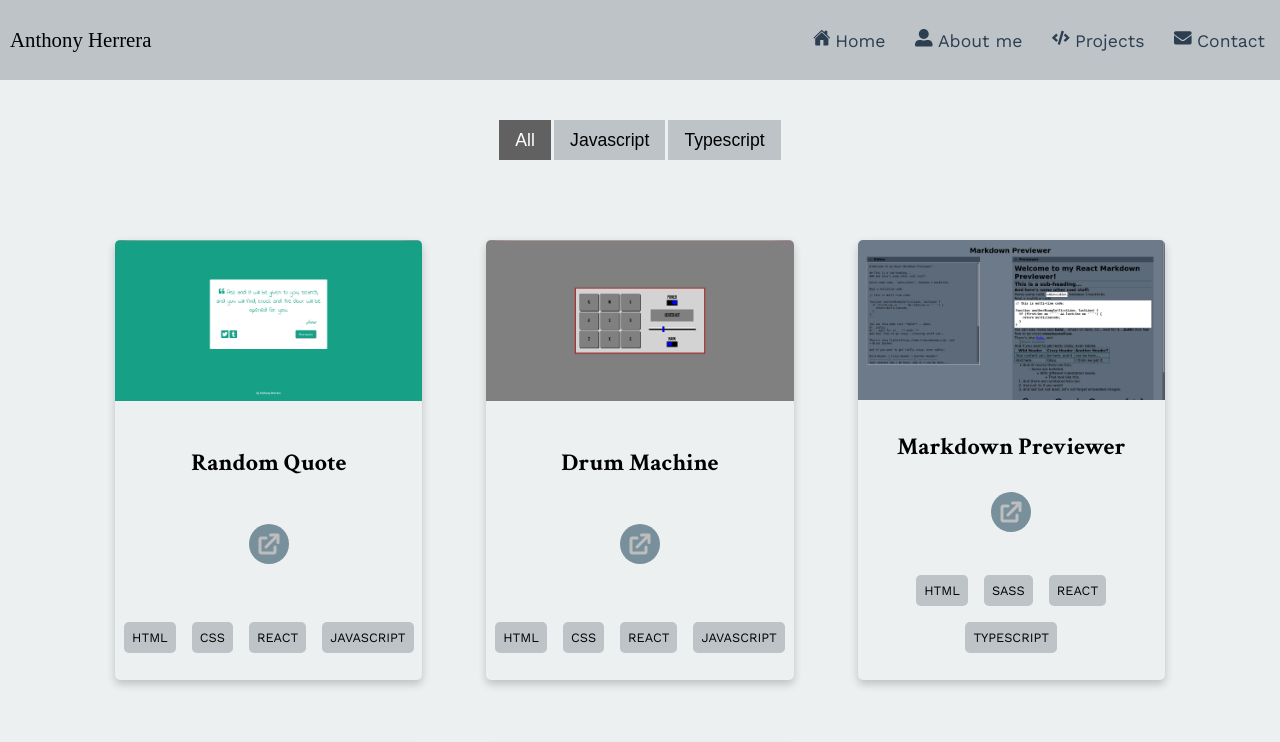
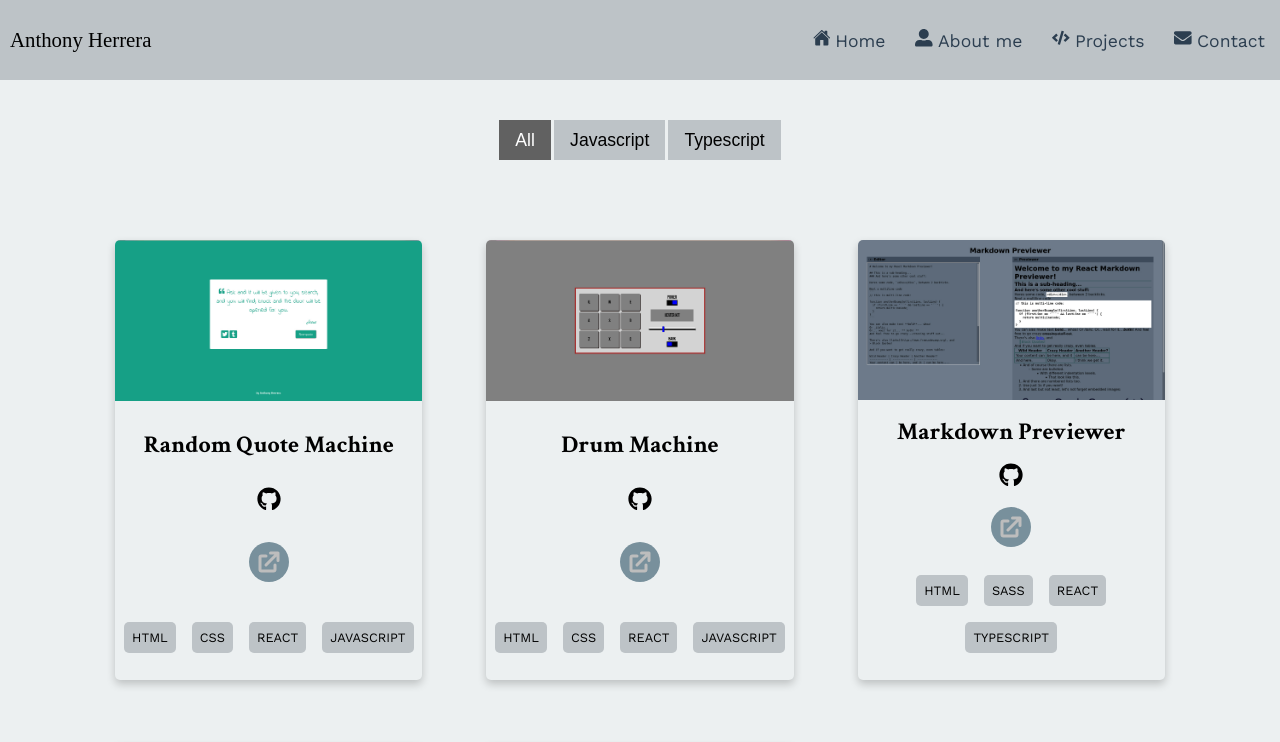
Before and after one commit to anthoHerrera/portfolio, a React app: page /projects in a window 1280 px wide. Shown: the top 742 px of the page. Built offline with nearby package versions, Linux system fonts and the light colour scheme.

Commit message:
update urls of personal projects

```diff
--- a/src/css/Projects.scss
+++ b/src/css/Projects.scss
@@ -66,6 +66,13 @@
             }
 
             a {
+                .icon__repo {
+                    font-size: 1.5rem;
+                    color: black;
+                }
+            }
+
+            a {
                 .icon__project {
                     font-size: 2.5rem;
                     color: #bdbdbd;
--- a/src/pages/Contact.tsx
+++ b/src/pages/Contact.tsx
@@ -37,7 +37,7 @@ function Contact() {
                         <a
                             href="https://github.com/anthoHerrera"
                             title="Github"
-                            target="__blank"
+                            target="_blank"
                         >
                             <FaGithub className="icon__github" />
                         </a>
@@ -46,7 +46,7 @@ function Contact() {
                         <a
                             href="https://www.codewars.com/users/anthoHerrera"
                             title="Codewars"
-                            target="__blank"
+                            target="_blank"
                         >
                             <SiCodewars className="icon__codewars" />
                         </a>
@@ -55,7 +55,7 @@ function Contact() {
                         <a
                             href="https://www.linkedin.com/in/anthony-herrera-cruz-43b620172/"
                             title="Linkedin"
-                            target="__blank"
+                            target="_blank"
                         >
                             <FaLinkedin className="icon__linkedlin" />
                         </a>
--- a/src/pages/Project.tsx
+++ b/src/pages/Project.tsx
@@ -1,10 +1,12 @@
 import React from "react";
 import { HiExternalLink } from "react-icons/hi";
+import { FaGithub } from "react-icons/fa";
 
 interface projectProps {
     imgUrl: string;
     title: string;
     projectUrl: string;
+    app_url?:string;
     labels: string[];
 }
 
@@ -14,8 +16,18 @@ function Project(props: projectProps) {
             <article className="project__container">
                 <img src={props.imgUrl} alt="project__image" />
                 <div className="name__project">{props.title}</div>
+
                 <a
                     href={props.projectUrl}
+                    title="Github"
+                    target="_blank"
+                    rel="noopener noreferrer"
+                >
+                    {" "}
+                    <FaGithub className="icon__repo" />
+                </a>
+                <a
+                    href={props.app_url}
                     target="_blank"
                     rel="noopener noreferrer"
                 >
@@ -25,9 +37,13 @@ function Project(props: projectProps) {
 
                 <div className="labels">
                     {props.labels.map((item, i) => (
-                        <div key={`${props.title}-${i}`} className="label__project">{item}</div>
+                        <div
+                            key={`${props.title}-${i}`}
+                            className="label__project"
+                        >
+                            {item}
+                        </div>
                     ))}
-
                 </div>
             </article>
         </React.Fragment>
--- a/src/pages/Projects.tsx
+++ b/src/pages/Projects.tsx
@@ -33,9 +33,10 @@ const filterInfo = [
 
 const myProjects = [
     {
-        title: "Random Quote",
+        title: "Random Quote Machine",
         img_url: require("/src/assets/images/random.jpg"),
         project_url: "https://github.com/anthoHerrera/random-quote-machine",
+        app_url: "https://anthoherrera.github.io/random-quote-machine/",
         labels: ["HTML", "CSS", "REACT", "JAVASCRIPT"],
     },
 
@@ -43,24 +44,28 @@ const myProjects = [
         title: "Drum Machine",
         img_url: require("/src/assets/images/drum.jpg"),
         project_url: "https://github.com/anthoHerrera/drum-machine",
+        app_url: "https://anthoherrera.github.io/drum-machine/",
         labels: ["HTML", "CSS", "REACT", "JAVASCRIPT"],
     },
     {
         title: "Markdown Previewer",
         img_url: require("/src/assets/images/markdown.jpg"),
         project_url: "https://github.com/anthoHerrera/markdownPreviewer",
+        app_url: "https://anthoherrera.github.io/markdownPreviewer/",
         labels: ["HTML", "SASS", "REACT", "TYPESCRIPT"],
     },
     {
         title: "Calculator",
         img_url: require("/src/assets/images/calc.jpg"),
         project_url: "https://github.com/anthoHerrera/react-calculator",
+        app_url: "https://anthoherrera.github.io/react-calculator/",
         labels: ["HTML", "SASS", "REACT", "TYPESCRIPT"],
     },
     {
         title: "25 + 5 Clock",
         img_url: require("/src/assets/images/clock.jpg"),
         project_url: "https://github.com/anthoHerrera/clock_25_add_5",
+        app_url: "https://25-add-5-clock.netlify.app/",
         labels: ["HTML", "SASS", "REACT", "TYPESCRIPT"],
     },
 ];
@@ -130,6 +135,7 @@ export class Projects extends Component<ProjectsProps, ProjectsState> {
                                 imgUrl={proj.img_url}
                                 title={proj.title}
                                 projectUrl={proj.project_url}
+                                app_url={proj.app_url}
                                 labels={proj.labels}
                             />
                         ))}
```
